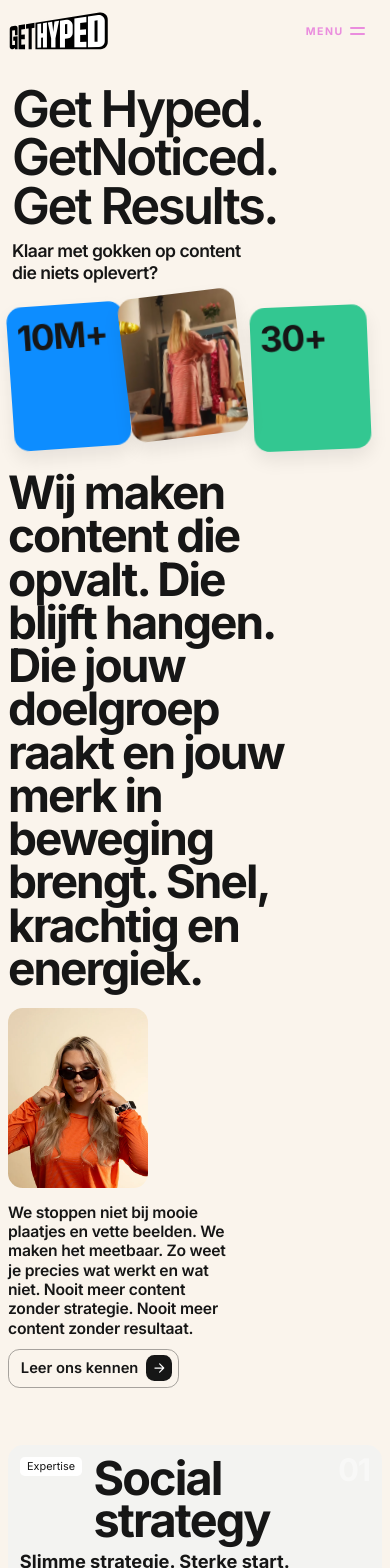
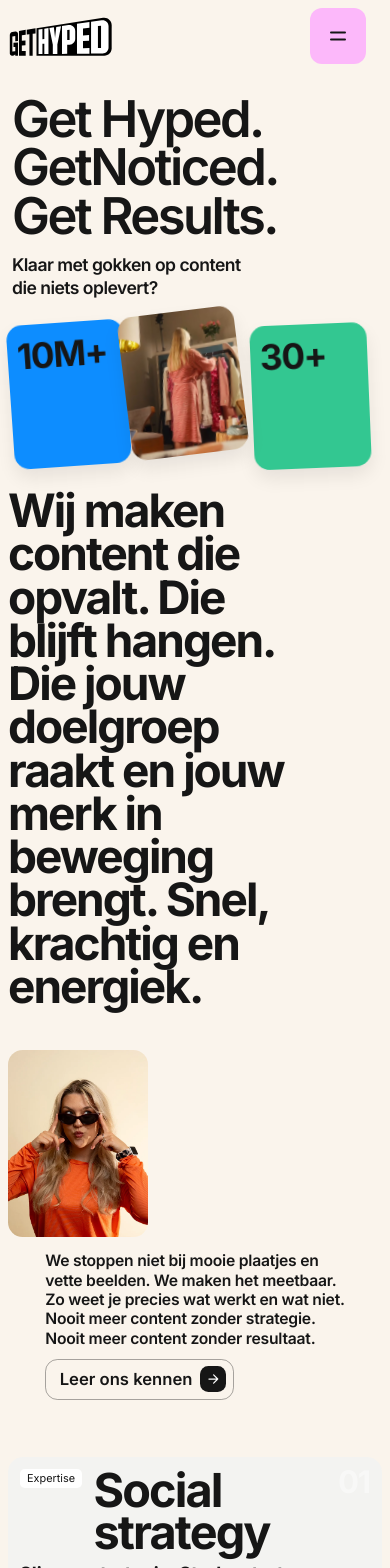
Before and after one commit to rafaelrafin007/developerlook, a React (Vite) app: page / in a window 390 px wide. Shown: the top 1568 px of the page. Built offline with nearby package versions, Linux system fonts and the light colour scheme; grey boxes are pictures that could not be loaded.

Commit message:
Intro section changes

```diff
--- a/src/components/SiteHeader.jsx
+++ b/src/components/SiteHeader.jsx
@@ -14,9 +14,13 @@ function SiteHeader() {
   const [headerHidden, setHeaderHidden] = useState(false)
 
   useEffect(() => {
+    const root = document.documentElement
     document.body.style.overflow = mobileOpen ? 'hidden' : ''
+    root.style.overflow = mobileOpen ? 'hidden' : ''
+
     return () => {
       document.body.style.overflow = ''
+      root.style.overflow = ''
     }
   }, [mobileOpen])
 
@@ -24,7 +28,14 @@ function SiteHeader() {
     let lastScrollY = window.scrollY
 
     const handleScroll = () => {
+      const isDesktop = window.innerWidth > 991
       const currentScrollY = window.scrollY
+
+      if (!isDesktop) {
+        setHeaderHidden(false)
+        lastScrollY = currentScrollY
+        return
+      }
 
       if (mobileOpen) {
         setHeaderHidden(false)
@@ -54,10 +65,38 @@ function SiteHeader() {
     }
   }, [mobileOpen])
 
+  useEffect(() => {
+    const handleResize = () => {
+      if (window.innerWidth > 991) {
+        setMobileOpen(false)
+      }
+    }
+
+    window.addEventListener('resize', handleResize)
+
+    return () => {
+      window.removeEventListener('resize', handleResize)
+    }
+  }, [])
+
+  useEffect(() => {
+    const handleKeydown = (event) => {
+      if (event.key === 'Escape') {
+        setMobileOpen(false)
+      }
+    }
+
+    window.addEventListener('keydown', handleKeydown)
+
+    return () => {
+      window.removeEventListener('keydown', handleKeydown)
+    }
+  }, [])
+
   const closeMenu = () => setMobileOpen(false)
 
   return (
-    <header className={`site-header ${headerHidden ? 'is-hidden' : ''}`}>
+    <header className={`site-header ${headerHidden ? 'is-hidden' : ''} ${mobileOpen ? 'is-menu-open' : ''}`}>
       <div className="site-header__bar">
         <a href="#top" className="site-header__logo" aria-label="Home">
           <HypedLogo className="logo-svg" />
@@ -86,9 +125,9 @@ function SiteHeader() {
           className={`menu-toggle ${mobileOpen ? 'is-open' : ''}`}
           aria-expanded={mobileOpen}
           aria-controls="mobile-menu"
+          aria-label={mobileOpen ? 'Close menu' : 'Open menu'}
           onClick={() => setMobileOpen((prev) => !prev)}
         >
-          <span className="menu-toggle__text">{mobileOpen ? 'Close' : 'Menu'}</span>
           <span className="menu-toggle__lines" aria-hidden="true">
             <span />
             <span />
@@ -96,10 +135,17 @@ function SiteHeader() {
         </button>
       </div>
 
-      <div id="mobile-menu" className={`mobile-menu ${mobileOpen ? 'is-open' : ''}`}>
+      <button
+        type="button"
+        className={`mobile-menu-backdrop ${mobileOpen ? 'is-open' : ''}`}
+        aria-label="Close mobile menu"
+        onClick={closeMenu}
+      />
+
+      <div id="mobile-menu" className={`mobile-menu ${mobileOpen ? 'is-open' : ''}`} aria-hidden={!mobileOpen}>
         <nav className="mobile-menu__links" aria-label="Mobile">
           {NAV_LINKS.map((link) => (
-            <a key={link.label} href={link.href} onClick={closeMenu}>
+            <a key={link.label} href={link.href} className="mobile-menu__link" onClick={closeMenu}>
               {link.label}
             </a>
           ))}
--- a/src/sections/ExpertisesSection.jsx
+++ b/src/sections/ExpertisesSection.jsx
@@ -9,7 +9,7 @@ const EXPERTISES = [
     number: '01',
     title: 'Social strategy',
     subtitle: 'Slimme strategie. Sterke start.',
-    text: 'We duiken diep in jouw merk, doelgroep en doelen. En vertalen data naar een duidelijk plan met formats die echt impact maken.',
+    text: 'We duiken diep in jouw merk, doelgroep en doelen. En vertalen data naar een duidelijk plan met formats die écht impact maken. Zo weet je precies waarom het werkt.',
     button: 'Meer over social strategie',
     theme: 'white',
     image: workRoasta,
@@ -29,7 +29,7 @@ const EXPERTISES = [
     number: '03',
     title: 'Activation',
     subtitle: 'Zichtbaar waar en wanneer het telt.',
-    text: 'De juiste content verdient het om gezien te worden. We verspreiden die content waar jouw doelgroep is.',
+    text: 'De juiste content verdient het om gezien te worden. We verspreiden de content waar jouw doelgroep is. Zo raakt jouw merk de juiste mensen, precies waar en wanneer het telt.',
     button: 'Meer over activatie',
     theme: 'green',
     image: heroThumb2,
@@ -39,7 +39,7 @@ const EXPERTISES = [
     number: '04',
     title: 'Data',
     subtitle: 'Inzichten die impact maken.',
-    text: 'We duiken in de cijfers om te snappen wat echt werkt. En sturen jouw content scherp bij.',
+    text: 'We duiken in de cijfers om te snappen wat écht werkt. En sturen jouw content scherp bij.',
     button: 'Meer over data',
     theme: 'blue',
     image: workBullit,
--- a/src/sections/FooterSection.jsx
+++ b/src/sections/FooterSection.jsx
@@ -59,7 +59,7 @@ function FooterSection() {
           </div>
 
           <div className="site-footer__credits">
-            <span>&copy; 2026 Get Hyped</span>
+            <span>&copy; 2025 Get Hyped</span>
             <span>&copy; Design by Dylan</span>
           </div>
 
--- a/src/sections/IntroSection.jsx
+++ b/src/sections/IntroSection.jsx
@@ -14,7 +14,9 @@ function IntroSection() {
           <br className="intro-title-break" />
           <span>brengt. Snel, krachtig en energiek.</span>
         </h2>
+      </div>
 
+      <div className="intro-grid-shell">
         <div className="intro-grid">
           <div className="intro-image-wrap">
             <img src={introImage} alt="Team member in orange outfit" className="intro-image" />
@@ -22,16 +24,28 @@ function IntroSection() {
 
           <div className="intro-content">
             <p>
-              We stoppen niet bij mooie plaatjes en vette beelden. We maken het meetbaar. Zo weet je precies wat werkt
-              en wat niet. Nooit meer content zonder strategie. Nooit meer content zonder resultaat.
+              We stoppen niet bij mooie plaatjes en
+              <br />
+              vette beelden. We maken het meetbaar.
+              <br />
+              Zo weet je precies wat werkt en wat niet.
+              <br />
+              Nooit meer content zonder strategie.
+              <br />
+              Nooit meer content zonder resultaat.
             </p>
             <ActionButton label="Leer ons kennen" variant="outline" />
           </div>
 
           <a href="#expertises" className="intro-scroll-btn" aria-label="Scroll to expertises">
-            <svg viewBox="0 0 24 24" aria-hidden="true">
-              <path d="m12 4 7 8h-5v8H10v-8H5z" />
-            </svg>
+            <span className="intro-scroll-btn__icons" aria-hidden="true">
+              <svg className="intro-scroll-btn__icon is-current" viewBox="0 0 24 24">
+                <path d="m12 20-7-8h5V4h4v8h5z" />
+              </svg>
+              <svg className="intro-scroll-btn__icon is-next" viewBox="0 0 24 24">
+                <path d="m12 20-7-8h5V4h4v8h5z" />
+              </svg>
+            </span>
           </a>
         </div>
       </div>
--- a/src/sections/WorkSection.jsx
+++ b/src/sections/WorkSection.jsx
@@ -17,7 +17,7 @@ const WORK_ITEMS = [
     color: 'blue',
   },
   {
-    title: 'Content die echt smaakt (en raakt)',
+    title: 'Content die écht smaakt (en raakt)',
     brand: 'Loco',
     image: workLoco,
     color: 'green',
@@ -35,7 +35,7 @@ function WorkSection() {
             dat scoort.
           </h2>
           <p>
-            Wij vertellen jouw verhaal. Op een manier die echt past bij jouw doelgroep. Met creatieve content die werkt
+            Wij vertellen jouw verhaal. Op een manier die écht past bij jouw doelgroep. Met creatieve content die werkt
             en het verschil maakt.
           </p>
           <ActionButton label="Bekijk al ons werk" variant="outline" />
--- a/src/styles/homepage.css
+++ b/src/styles/homepage.css
@@ -211,6 +211,10 @@
   display: none;
 }
 
+.mobile-menu-backdrop {
+  display: none;
+}
+
 .mobile-menu {
   display: none;
 }
@@ -285,9 +289,41 @@
   --btn-bg: var(--gh-pink);
   --btn-color: var(--gh-black);
   --btn-border: #f1aef0;
+  --bounce-ease: cubic-bezier(0.34, 2.27, 0.64, 1);
+  --border-radius-ease: cubic-bezier(0.34, 1.37, 0.64, 1);
   font-size: 0.96rem;
   border-radius: 0.84rem;
   padding: 0.4rem 0.42rem 0.4rem 0.84rem;
+  position: relative;
+  overflow: hidden;
+  isolation: isolate;
+  background: transparent;
+  transition: transform 0.45s var(--bounce-ease);
+}
+
+.header-results-btn::before {
+  content: '';
+  position: absolute;
+  inset: 0;
+  background: var(--gh-pink);
+  border-radius: 0.75em;
+  width: 100%;
+  transition: border-radius 0.45s var(--border-radius-ease), width 0.45s var(--bounce-ease);
+  z-index: 0;
+}
+
+.header-results-btn .action-btn__label,
+.header-results-btn .action-btn__icon {
+  position: relative;
+  z-index: 1;
+}
+
+.header-results-btn .action-btn__label {
+  transition: color 0.24s ease, transform 0.24s ease;
+}
+
+.header-results-btn .action-btn__icon {
+  transition: transform 0.15s ease-out, background-color 0.24s ease, color 0.24s ease;
 }
 
 .header-results-btn .action-btn__icon {
@@ -303,6 +339,29 @@
   height: 0.98rem;
 }
 
+@media (hover: hover) and (pointer: fine) {
+  .header-results-btn:hover,
+  .header-results-btn:focus-visible {
+    transform: skewY(-4deg) rotate(-1deg) scale(1.02);
+    filter: none;
+  }
+
+  .header-results-btn:hover::before,
+  .header-results-btn:focus-visible::before {
+    border-radius: 0.5em;
+    width: calc(100% - 0.5em);
+  }
+
+  .header-results-btn:hover .action-btn__icon,
+  .header-results-btn:focus-visible .action-btn__icon {
+    transform: scale(0.92);
+  }
+
+  .header-results-btn:active {
+    transform: scale(0.95);
+  }
+}
+
 .footer-results-btn .action-btn__icon {
   background: #fff;
   color: var(--gh-red);
@@ -319,7 +378,7 @@
 
 .hero-copy {
   display: grid;
-  gap: 0.62rem;
+  gap: clamp(0.9rem, 1.4vw, 1.35rem);
   width: min(100%, 60rem);
   max-width: 60rem;
 }
@@ -349,7 +408,7 @@
 .hero-cards {
   width: min(100%, 92rem);
   margin-inline: auto;
-  margin-top: clamp(0.72rem, 1.85vw, 1.32rem);
+  margin-top: clamp(1.25rem, 2.6vw, 2.05rem);
   display: grid;
   grid-template-columns: repeat(4, minmax(0, 1fr));
   align-items: end;
@@ -455,6 +514,11 @@
   padding-bottom: clamp(2rem, 4vw, 3rem);
 }
 
+.intro-grid-shell {
+  width: min(1920px, 100% - 2.5rem);
+  margin-inline: auto;
+}
+
 .intro-title {
   margin: 0;
   font-size: clamp(2.15rem, 4.2vw, 4.5rem);
@@ -472,60 +536,120 @@
 }
 
 .intro-grid {
-  margin-top: clamp(1.1rem, 2.8vw, 1.9rem);
+  margin-top: clamp(2.6rem, 5.4vw, 4.8rem);
   display: grid;
-  grid-template-columns: auto minmax(0, 1fr) auto;
+  grid-template-columns: minmax(205px, 268px) minmax(0, 1fr) auto;
+  max-width: 1620px;
+  margin-inline: auto;
   align-items: end;
-  column-gap: clamp(0.9rem, 4vw, 3rem);
+  column-gap: clamp(1.75rem, 6.2vw, 7.8rem);
 }
 
 .intro-image-wrap {
-  width: clamp(145px, 15vw, 188px);
+  width: clamp(205px, 18vw, 268px);
+  aspect-ratio: 4 / 5.35;
   border-radius: 0.92rem;
   overflow: hidden;
 }
 
 .intro-image {
   width: 100%;
+  height: 100%;
+  object-fit: cover;
+  object-position: center top;
   display: block;
 }
 
 .intro-content {
-  max-width: 23ch;
+  max-width: 31ch;
+  justify-self: center;
 }
 
 .intro-content p {
   margin: 0 0 0.9rem;
-  font-size: clamp(1rem, 1.25vw, 1.35rem);
-  line-height: 1.2;
+  font-size: clamp(1.08rem, 1.45vw, 1.58rem);
+  line-height: 1.22;
   letter-spacing: -0.014em;
   font-weight: 600;
 }
 
 .intro-content .action-btn {
-  font-size: 0.92rem;
+  font-size: 1.04rem;
+  padding: 0.4rem 0.42rem 0.4rem 0.84rem;
+  border-radius: 0.78rem;
+}
+
+@media (hover: hover) and (pointer: fine) {
+  .intro-content .action-btn:hover,
+  .intro-content .action-btn:focus-visible {
+    transform: skewY(-4deg) rotate(-1deg) scale(1.02);
+    filter: none;
+  }
+
+  .intro-content .action-btn:hover .action-btn__icon,
+  .intro-content .action-btn:focus-visible .action-btn__icon {
+    transform: scale(0.92);
+  }
+
+  .intro-content .action-btn:active {
+    transform: scale(0.95);
+  }
 }
 
 .intro-scroll-btn {
-  width: 1.95rem;
-  height: 1.95rem;
+  width: 3.05rem;
+  height: 3.05rem;
   border: 1px solid #00000052;
-  border-radius: 0.55rem;
+  border-radius: 0.78rem;
   color: var(--gh-red);
   display: inline-flex;
   align-items: center;
   justify-content: center;
-  transition: background-color 0.2s ease;
+  justify-self: start;
+  overflow: hidden;
+  position: relative;
+  transition: background-color 0.2s ease, border-color 0.2s ease;
 }
 
 .intro-scroll-btn:hover {
   background: #fff;
-}
-
-.intro-scroll-btn svg {
-  width: 0.88rem;
-  height: 0.88rem;
+  border-color: #0000006a;
+}
+
+.intro-scroll-btn__icons {
+  width: 100%;
+  height: 100%;
+  position: relative;
+}
+
+.intro-scroll-btn__icon {
+  width: 1.26rem;
+  height: 1.26rem;
   fill: currentColor;
+  position: absolute;
+  left: 50%;
+  top: 50%;
+  transition: transform 0.36s cubic-bezier(0.7, 0, 0.3, 1);
+}
+
+.intro-scroll-btn__icon.is-current {
+  transform: translate(-50%, -50%);
+}
+
+.intro-scroll-btn__icon.is-next {
+  transform: translate(-50%, -185%);
+}
+
+@media (hover: hover) and (pointer: fine) {
+  .intro-scroll-btn:hover .intro-scroll-btn__icon.is-current,
+  .intro-scroll-btn:focus-visible .intro-scroll-btn__icon.is-current {
+    transform: translate(-50%, 185%);
+  }
+
+  .intro-scroll-btn:hover .intro-scroll-btn__icon.is-next,
+  .intro-scroll-btn:focus-visible .intro-scroll-btn__icon.is-next {
+    transform: translate(-50%, -50%);
+  }
 }
 
 .expertises-section {
@@ -988,8 +1112,23 @@
 }
 
 @media (max-width: 991px) {
+  .intro-grid-shell {
+    width: calc(100% - 1.5rem);
+  }
+
+  .site-header.is-hidden {
+    transform: translateY(0);
+    opacity: 1;
+    pointer-events: auto;
+  }
+
+  .site-header.is-menu-open .site-header__bar {
+    position: relative;
+    z-index: 72;
+  }
+
   .site-header__bar {
-    min-height: 70px;
+    min-height: 80px;
     grid-template-columns: auto 1fr auto;
   }
 
@@ -1001,22 +1140,23 @@
   .menu-toggle {
     appearance: none;
     border: 0;
-    background: transparent;
-    color: #ea8dde;
+    background: var(--gh-pink);
+    color: var(--gh-black);
     padding: 0;
     display: inline-flex;
     align-items: center;
-    gap: 0.35rem;
-    font-size: 0.66rem;
-    font-weight: 700;
-    letter-spacing: 0.14em;
-    text-transform: uppercase;
+    justify-content: center;
     justify-self: end;
+    width: 3rem;
+    height: 3rem;
+    border-radius: 0.75rem;
+    position: relative;
+    z-index: 72;
   }
 
   .menu-toggle__lines {
-    width: 1.05rem;
-    height: 0.72rem;
+    width: 1.15rem;
+    height: 0.8rem;
     position: relative;
     display: inline-flex;
     align-items: center;
@@ -1024,20 +1164,20 @@
   }
 
   .menu-toggle__lines span {
-    width: 0.9rem;
-    height: 1.5px;
+    width: 1rem;
+    height: 2px;
     background: currentColor;
     position: absolute;
     border-radius: 999px;
-    transition: transform 0.2s ease;
+    transition: transform 0.24s ease;
   }
 
   .menu-toggle__lines span:first-child {
-    transform: translateY(-0.19rem);
+    transform: translateY(-0.22rem);
   }
 
   .menu-toggle__lines span:last-child {
-    transform: translateY(0.19rem);
+    transform: translateY(0.22rem);
   }
 
   .menu-toggle.is-open .menu-toggle__lines span:first-child {
@@ -1048,19 +1188,48 @@
     transform: rotate(-45deg);
   }
 
+  .mobile-menu-backdrop {
+    border: 0;
+    margin: 0;
+    padding: 0;
+    display: block;
+    position: fixed;
+    inset: 0;
+    background: #0000002f;
+    opacity: 0;
+    pointer-events: none;
+    transition: opacity 0.26s ease;
+    z-index: 60;
+  }
+
+  .mobile-menu-backdrop.is-open {
+    opacity: 1;
+    pointer-events: auto;
+  }
+
   .mobile-menu {
     position: fixed;
-    inset: 72px 0 0;
-    background: var(--gh-cream);
-    padding: 0.9rem 1.25rem 1.5rem;
+    inset: 0;
+    padding: 5.6rem 1.25rem 2rem;
     display: grid;
-    align-content: start;
-    gap: 0.8rem;
-    transform: translateY(-116%);
+    grid-template-rows: 1fr auto;
+    align-content: stretch;
+    gap: 1rem;
+    transform: translateY(-105%);
     opacity: 0;
     pointer-events: none;
-    transition: 0.25s ease;
-    border-top: 1px solid #00000016;
+    transition: transform 0.34s cubic-bezier(0.22, 1, 0.36, 1), opacity 0.24s ease;
+    isolation: isolate;
+    z-index: 65;
+  }
+
+  .mobile-menu::before {
+    content: '';
+    position: absolute;
+    inset: 0.6rem 0.5rem 0.5rem;
+    border-radius: 1rem;
+    background: var(--gh-pink);
+    z-index: -1;
   }
 
   .mobile-menu.is-open {
@@ -1071,27 +1240,30 @@
 
   .mobile-menu__links {
     display: grid;
-    gap: 0.4rem;
-  }
-
-  .mobile-menu__links a {
-    background: #fff;
-    border-radius: 0.62rem;
-    padding: 0.75rem;
-    font-size: 1rem;
+    align-content: center;
+    justify-items: center;
+    gap: 0.6rem;
+  }
+
+  .mobile-menu__link {
+    font-size: clamp(1.5rem, 6.9vw, 2rem);
     font-weight: 600;
+    letter-spacing: -0.03em;
+    line-height: 1;
+    padding: 0.35rem;
   }
 
   .mobile-menu__cta {
-    width: fit-content;
+    justify-self: center;
+    margin-bottom: 0.15rem;
     --btn-bg: var(--gh-pink);
     --btn-color: var(--gh-black);
-    --btn-border: #f1aef0;
+    --btn-border: #00000042;
   }
 
   .mobile-menu__cta .action-btn__icon {
-    background: #fff;
-    color: var(--gh-red);
+    background: var(--gh-black);
+    color: #fff;
   }
 
   .hero-copy h1 {
@@ -1237,18 +1409,34 @@
     width: calc(100% - 1rem);
   }
 
+  .intro-grid-shell {
+    width: calc(100% - 1rem);
+  }
+
   .site-header__bar {
     width: calc(100% - 1rem);
-    min-height: 62px;
+    min-height: 72px;
   }
 
   .site-header__logo {
-    width: 102px;
+    width: 106px;
+  }
+
+  .menu-toggle {
+    width: 3.5rem;
+    height: 3.5rem;
   }
 
   .mobile-menu {
-    inset: 62px 0 0;
-    padding-inline: 0.55rem;
+    padding: 5.05rem 0.55rem 1.3rem;
+  }
+
+  .mobile-menu::before {
+    inset: 0.5rem 0.35rem 0.35rem;
+  }
+
+  .mobile-menu__link {
+    font-size: clamp(1.35rem, 8.8vw, 1.85rem);
   }
 
   .hero-section {
@@ -1265,7 +1453,7 @@
   }
 
   .hero-cards {
-    margin-top: 0.92rem;
+    margin-top: 1.15rem;
   }
 
   .hero-card {
@@ -1299,6 +1487,7 @@
     font-size: 0.98rem;
     line-height: 1.23;
     margin-bottom: 0.7rem;
+    letter-spacing: -0.014em;
   }
 
   .expertise-card {
```
